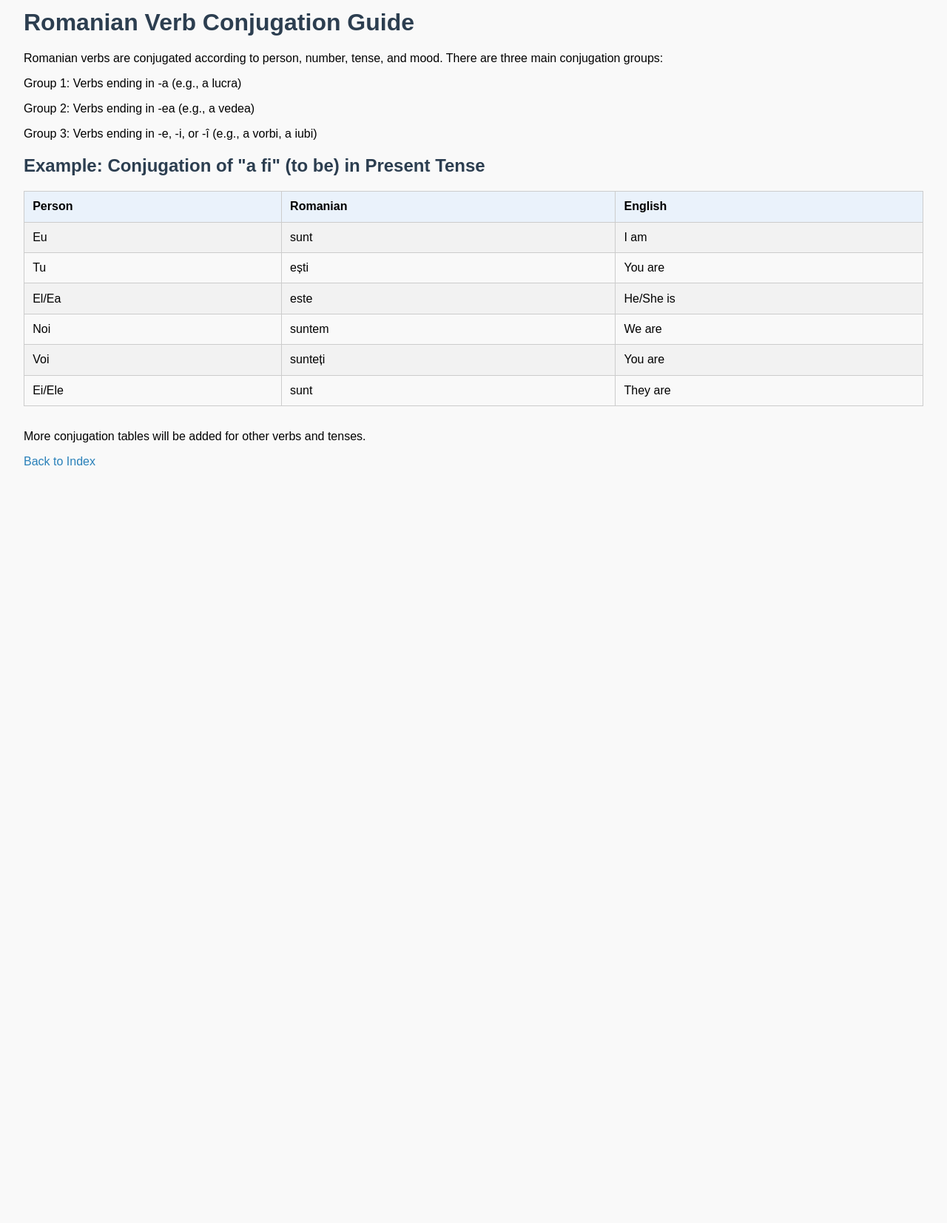
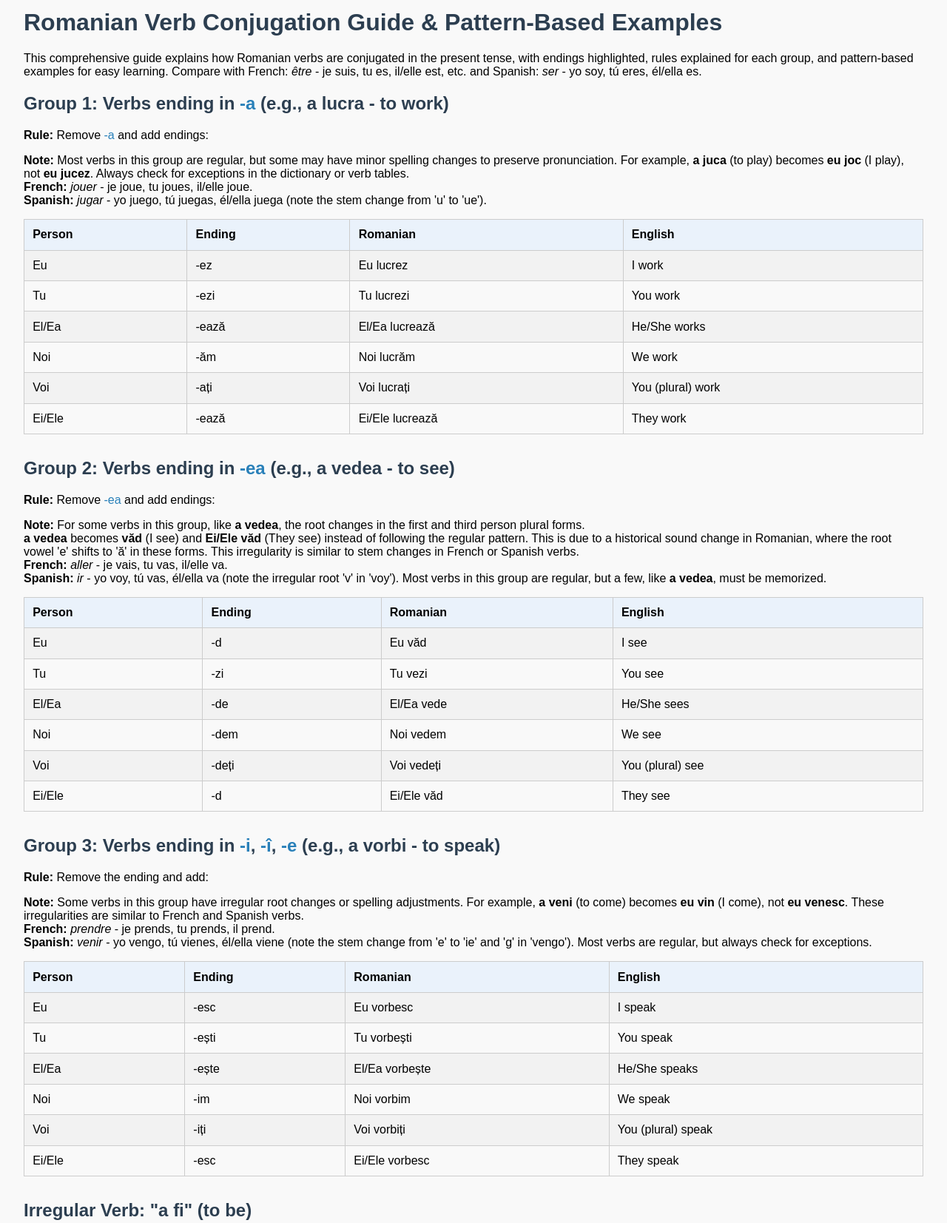
Before and after one commit to Pietricele/Learn-Romanian, a plain HTML site: page conjugations/conjugation_guide.html in a window 1280 px wide. Shown: the part 20-1673 px from the top of the page at 74% size. Before the commit the page ends 800 px from the top, so only its background shows below. Drawn offline with Linux system fonts and the light colour scheme.

Commit message:
document update

```diff
--- a/conjugations/conjugation_guide.html
+++ b/conjugations/conjugation_guide.html
@@ -6,24 +6,67 @@
     <link rel="stylesheet" href="../style.css">
 </head>
 <body>
-    <h1>Romanian Verb Conjugation Guide</h1>
-    <p>Romanian verbs are conjugated according to person, number, tense, and mood. There are three main conjugation groups:</p>
-    <ul>
-        <li>Group 1: Verbs ending in -a (e.g., a lucra)</li>
-        <li>Group 2: Verbs ending in -ea (e.g., a vedea)</li>
-        <li>Group 3: Verbs ending in -e, -i, or -î (e.g., a vorbi, a iubi)</li>
-    </ul>
-    <h2>Example: Conjugation of "a fi" (to be) in Present Tense</h2>
+    <h1>Romanian Verb Conjugation Guide & Pattern-Based Examples</h1>
+    <p>This comprehensive guide explains how Romanian verbs are conjugated in the present tense, with endings highlighted, rules explained for each group, and pattern-based examples for easy learning. Compare with French: <i>être</i> - je suis, tu es, il/elle est, etc. and Spanish: <i>ser</i> - yo soy, tú eres, él/ella es.</p>
+
+    <h2>Group 1: Verbs ending in <span style="color:#2980b9">-a</span> (e.g., <b>a lucra</b> - to work)</h2>
+    <p><b>Rule:</b> Remove <span style="color:#2980b9">-a</span> and add endings:</p>
+    <p><b>Note:</b> Most verbs in this group are regular, but some may have minor spelling changes to preserve pronunciation. For example, <b>a juca</b> (to play) becomes <b>eu joc</b> (I play), not <b>eu jucez</b>. Always check for exceptions in the dictionary or verb tables.<br>
+    <b>French:</b> <i>jouer</i> - je joue, tu joues, il/elle joue.<br>
+    <b>Spanish:</b> <i>jugar</i> - yo juego, tú juegas, él/ella juega (note the stem change from 'u' to 'ue').</p>
+    <table>
+        <tr><th>Person</th><th>Ending</th><th>Romanian</th><th>English</th></tr>
+        <tr><td>Eu</td><td>-ez</td><td>Eu lucrez</td><td>I work</td></tr>
+        <tr><td>Tu</td><td>-ezi</td><td>Tu lucrezi</td><td>You work</td></tr>
+        <tr><td>El/Ea</td><td>-ează</td><td>El/Ea lucrează</td><td>He/She works</td></tr>
+        <tr><td>Noi</td><td>-ăm</td><td>Noi lucrăm</td><td>We work</td></tr>
+        <tr><td>Voi</td><td>-ați</td><td>Voi lucrați</td><td>You (plural) work</td></tr>
+        <tr><td>Ei/Ele</td><td>-ează</td><td>Ei/Ele lucrează</td><td>They work</td></tr>
+    </table>
+
+    <h2>Group 2: Verbs ending in <span style="color:#2980b9">-ea</span> (e.g., <b>a vedea</b> - to see)</h2>
+    <p><b>Rule:</b> Remove <span style="color:#2980b9">-ea</span> and add endings:</p>
+    <p><b>Note:</b> For some verbs in this group, like <b>a vedea</b>, the root changes in the first and third person plural forms. <br>
+    <b>a vedea</b> becomes <b>văd</b> (I see) and <b>Ei/Ele văd</b> (They see) instead of following the regular pattern. This is due to a historical sound change in Romanian, where the root vowel 'e' shifts to 'ă' in these forms. This irregularity is similar to stem changes in French or Spanish verbs.<br>
+    <b>French:</b> <i>aller</i> - je vais, tu vas, il/elle va.<br>
+    <b>Spanish:</b> <i>ir</i> - yo voy, tú vas, él/ella va (note the irregular root 'v' in 'voy'). Most verbs in this group are regular, but a few, like <b>a vedea</b>, must be memorized.</p>
+    <table>
+        <tr><th>Person</th><th>Ending</th><th>Romanian</th><th>English</th></tr>
+        <tr><td>Eu</td><td>-d</td><td>Eu văd</td><td>I see</td></tr>
+        <tr><td>Tu</td><td>-zi</td><td>Tu vezi</td><td>You see</td></tr>
+        <tr><td>El/Ea</td><td>-de</td><td>El/Ea vede</td><td>He/She sees</td></tr>
+        <tr><td>Noi</td><td>-dem</td><td>Noi vedem</td><td>We see</td></tr>
+        <tr><td>Voi</td><td>-deți</td><td>Voi vedeți</td><td>You (plural) see</td></tr>
+        <tr><td>Ei/Ele</td><td>-d</td><td>Ei/Ele văd</td><td>They see</td></tr>
+    </table>
+
+    <h2>Group 3: Verbs ending in <span style="color:#2980b9">-i</span>, <span style="color:#2980b9">-î</span>, <span style="color:#2980b9">-e</span> (e.g., <b>a vorbi</b> - to speak)</h2>
+    <p><b>Rule:</b> Remove the ending and add:</p>
+    <p><b>Note:</b> Some verbs in this group have irregular root changes or spelling adjustments. For example, <b>a veni</b> (to come) becomes <b>eu vin</b> (I come), not <b>eu venesc</b>. These irregularities are similar to French and Spanish verbs.<br>
+    <b>French:</b> <i>prendre</i> - je prends, tu prends, il prend.<br>
+    <b>Spanish:</b> <i>venir</i> - yo vengo, tú vienes, él/ella viene (note the stem change from 'e' to 'ie' and 'g' in 'vengo'). Most verbs are regular, but always check for exceptions.</p>
+    <table>
+        <tr><th>Person</th><th>Ending</th><th>Romanian</th><th>English</th></tr>
+        <tr><td>Eu</td><td>-esc</td><td>Eu vorbesc</td><td>I speak</td></tr>
+        <tr><td>Tu</td><td>-ești</td><td>Tu vorbești</td><td>You speak</td></tr>
+        <tr><td>El/Ea</td><td>-ește</td><td>El/Ea vorbește</td><td>He/She speaks</td></tr>
+        <tr><td>Noi</td><td>-im</td><td>Noi vorbim</td><td>We speak</td></tr>
+        <tr><td>Voi</td><td>-iți</td><td>Voi vorbiți</td><td>You (plural) speak</td></tr>
+        <tr><td>Ei/Ele</td><td>-esc</td><td>Ei/Ele vorbesc</td><td>They speak</td></tr>
+    </table>
+
+    <h2>Irregular Verb: "a fi" (to be)</h2>
     <table>
         <tr><th>Person</th><th>Romanian</th><th>English</th></tr>
         <tr><td>Eu</td><td>sunt</td><td>I am</td></tr>
         <tr><td>Tu</td><td>ești</td><td>You are</td></tr>
         <tr><td>El/Ea</td><td>este</td><td>He/She is</td></tr>
         <tr><td>Noi</td><td>suntem</td><td>We are</td></tr>
-        <tr><td>Voi</td><td>sunteți</td><td>You are</td></tr>
+        <tr><td>Voi</td><td>sunteți</td><td>You (plural) are</td></tr>
         <tr><td>Ei/Ele</td><td>sunt</td><td>They are</td></tr>
     </table>
-    <p>More conjugation tables will be added for other verbs and tenses.</p>
+
+    <p>Romanian verb groups are defined by their infinitive endings. The conjugation rules above help you predict the correct form for most regular verbs. Irregular verbs (like "a fi") must be memorized.</p>
     <p><a href="../index.html">Back to Index</a></p>
 </body>
 </html>
```
Also changed, not shown: index.html (+0 -1 lines), pattern_examples/pattern_examples.html (deleted, +0 -72 lines).
